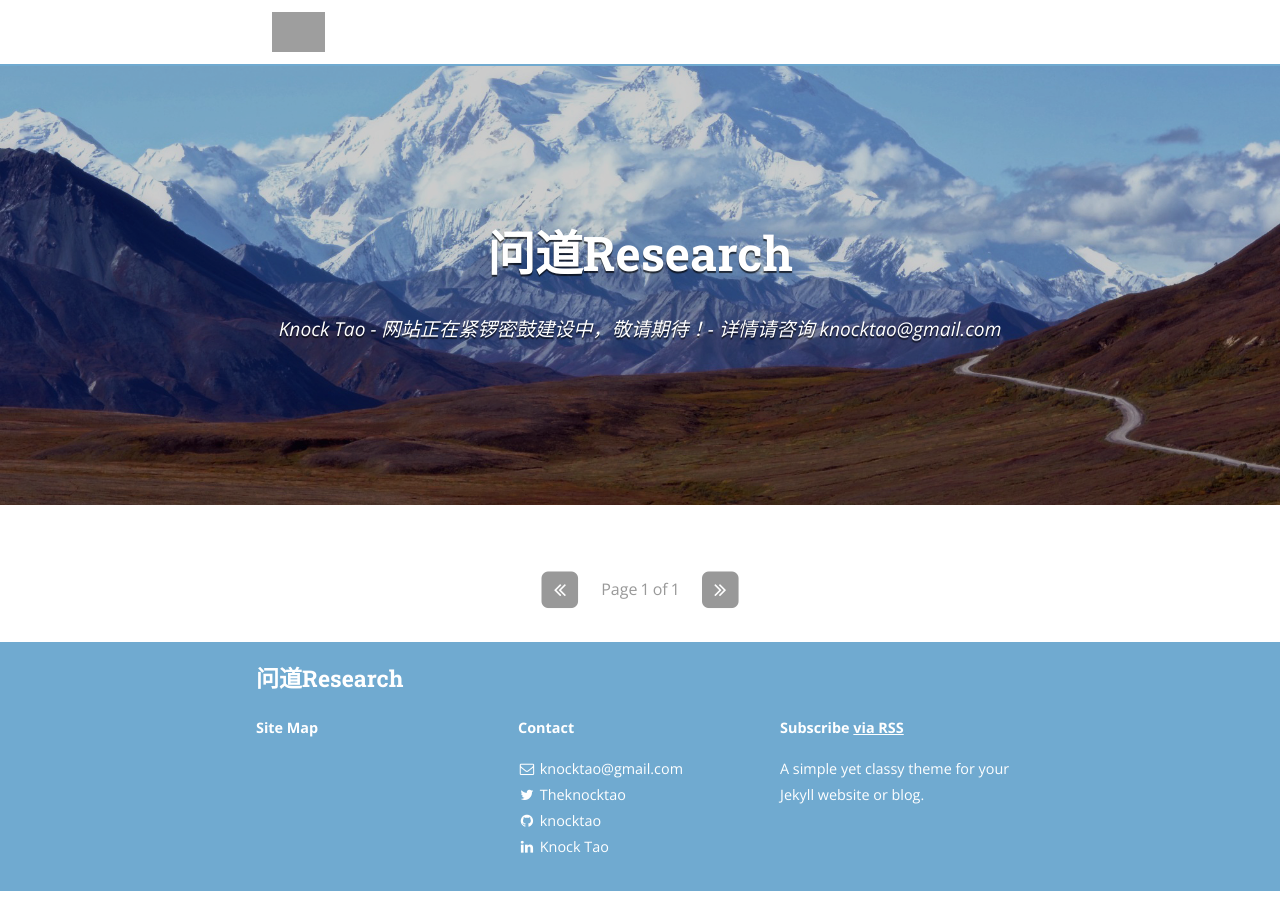
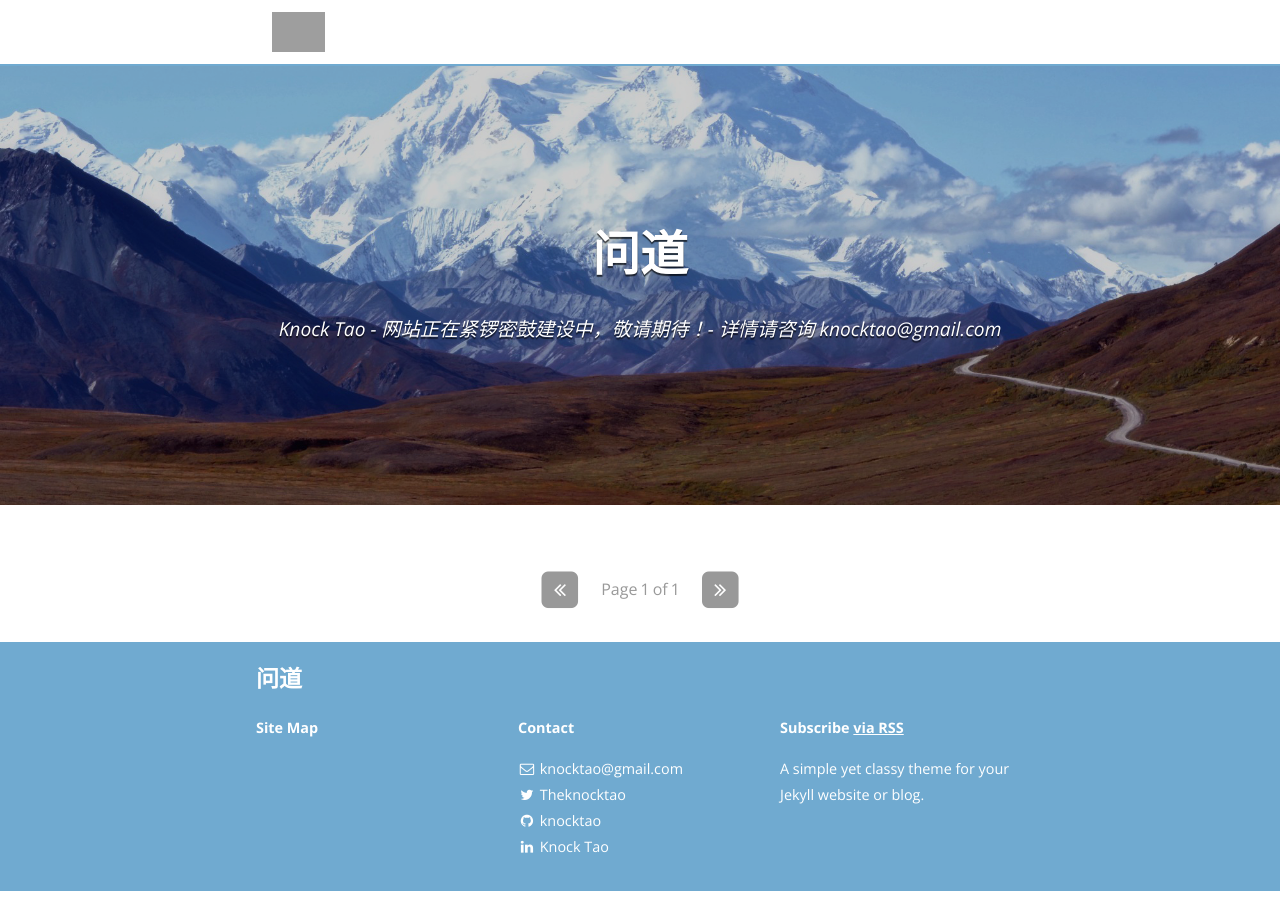
Before and after one commit to knocktao/knocktao.github.io, a Jekyll site: the page built from index.html, in a window 1280 px wide. Built offline with Jekyll 4.4.1, drawn with Linux system fonts in a browser that asks for light colours; nearby versions of some CDN libraries; the list of posts is cut into pages by our own code; grey boxes are pictures that could not be loaded.

```diff
--- a/_config.yml
+++ b/_config.yml
@@ -1,5 +1,8 @@
 # External plugins
 # See http://ixti.net/software/2013/01/28/using-jekyll-plugins-on-github-pages.html for making `jekyll archives` work.
+
+google_analytics: G-TPTM85MYQF
+
 plugins:
   - jekyll-archives # Sorry, not GitHub pages friendly!
   - jekyll-sitemap
@@ -9,7 +12,7 @@ exclude:
   - "/vendor/"
 
 # Site settings
-title: 问道Research
+title: 问道
 subtitle: "Knock Tao - 网站正在紧锣密鼓建设中，敬请期待！- 详情请咨询 knocktao@gmail.com "
 email: knocktao@gmail.com
 name: Knock Tao
```
